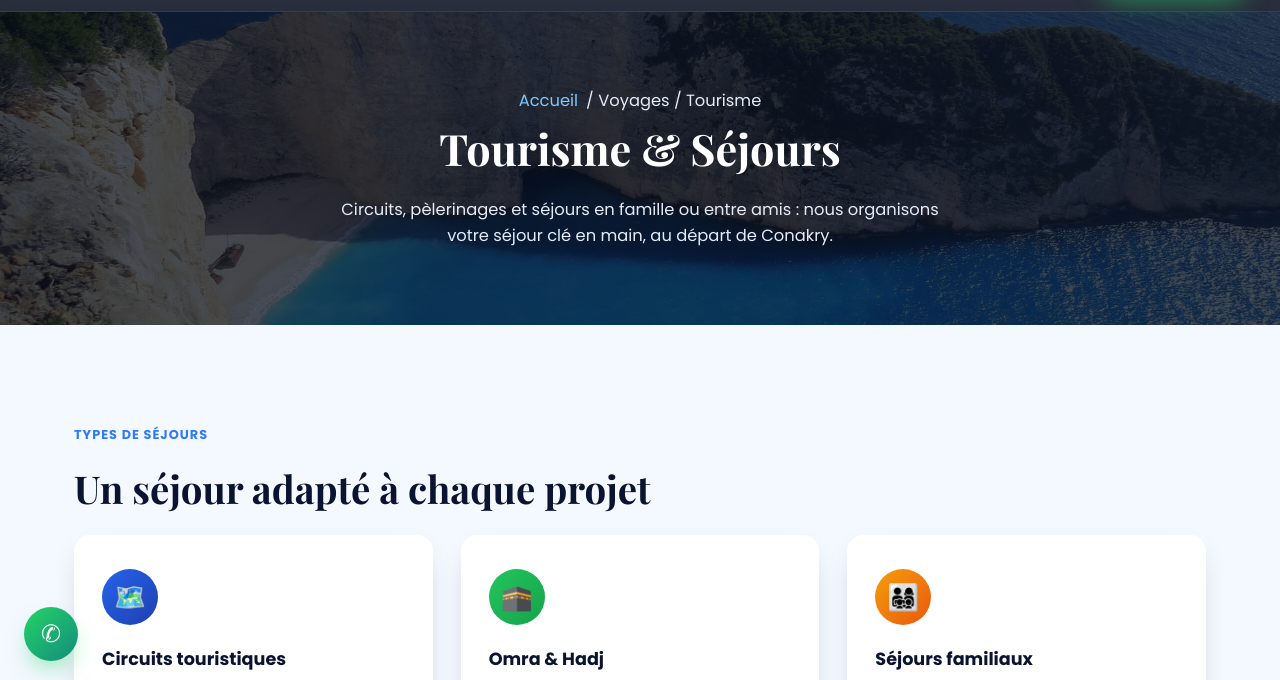
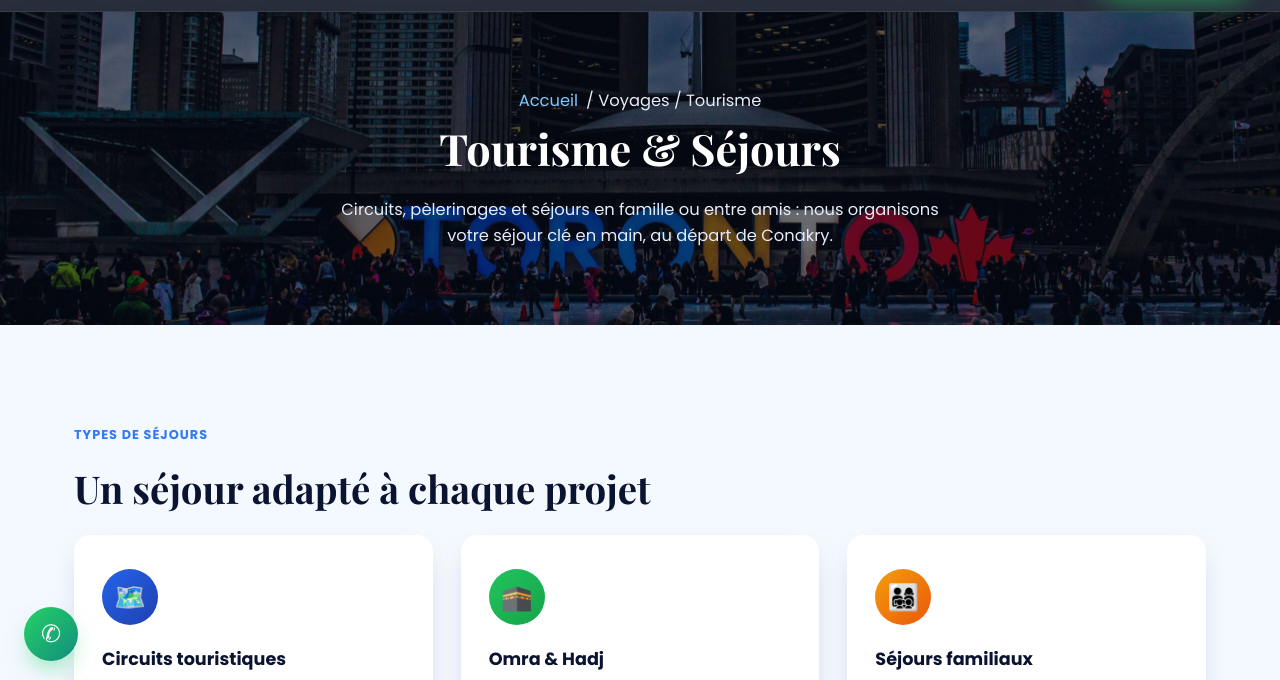
Before and after one commit to Youss622/Doumbouya-Travel-Services, a website: page tourisme.html in a window 1280 px wide. Shown: the part 115-795 px from the top of the page. Drawn offline with nearby package versions, Linux system fonts and the light colour scheme.

Commit message:
Ajoute une image de fond dediee a la page Tourisme, alignee sur le site de reference

```diff
--- a/css/style.css
+++ b/css/style.css
@@ -473,6 +473,7 @@ ul { list-style: none; margin: 0; padding: 0; }
 .page-hero .hero-bg.page-partenariat  { background-image: linear-gradient(rgba(5, 11, 26, 0.6), rgba(5, 11, 26, 0.6)), url("../images/page-partenariat.jpg"); }
 .page-hero .hero-bg.page-etudes       { background-image: linear-gradient(rgba(5, 11, 26, 0.6), rgba(5, 11, 26, 0.6)), url("../images/page-etudes.jpg"); }
 .page-hero .hero-bg.page-boutique     { background-image: linear-gradient(rgba(5, 11, 26, 0.6), rgba(5, 11, 26, 0.6)), url("../images/page-boutique.jpg"); }
+.page-hero .hero-bg.page-tourisme     { background-image: linear-gradient(rgba(5, 11, 26, 0.6), rgba(5, 11, 26, 0.6)), url("../images/page-tourisme.jpg"); }
 
 .page-hero h1 {
   font-family: var(--font-head);
--- a/tourisme.html
+++ b/tourisme.html
@@ -75,7 +75,7 @@
 <main>
 
   <section class="page-hero">
-    <div class="hero-bg"></div>
+    <div class="hero-bg page-tourisme"></div>
     <div class="container">
       <p class="breadcrumb"><a href="index.html">Accueil</a> / Voyages / Tourisme</p>
       <h1>Tourisme &amp; Séjours</h1>
```
Also changed, not shown: images/page-tourisme.jpg (added).
